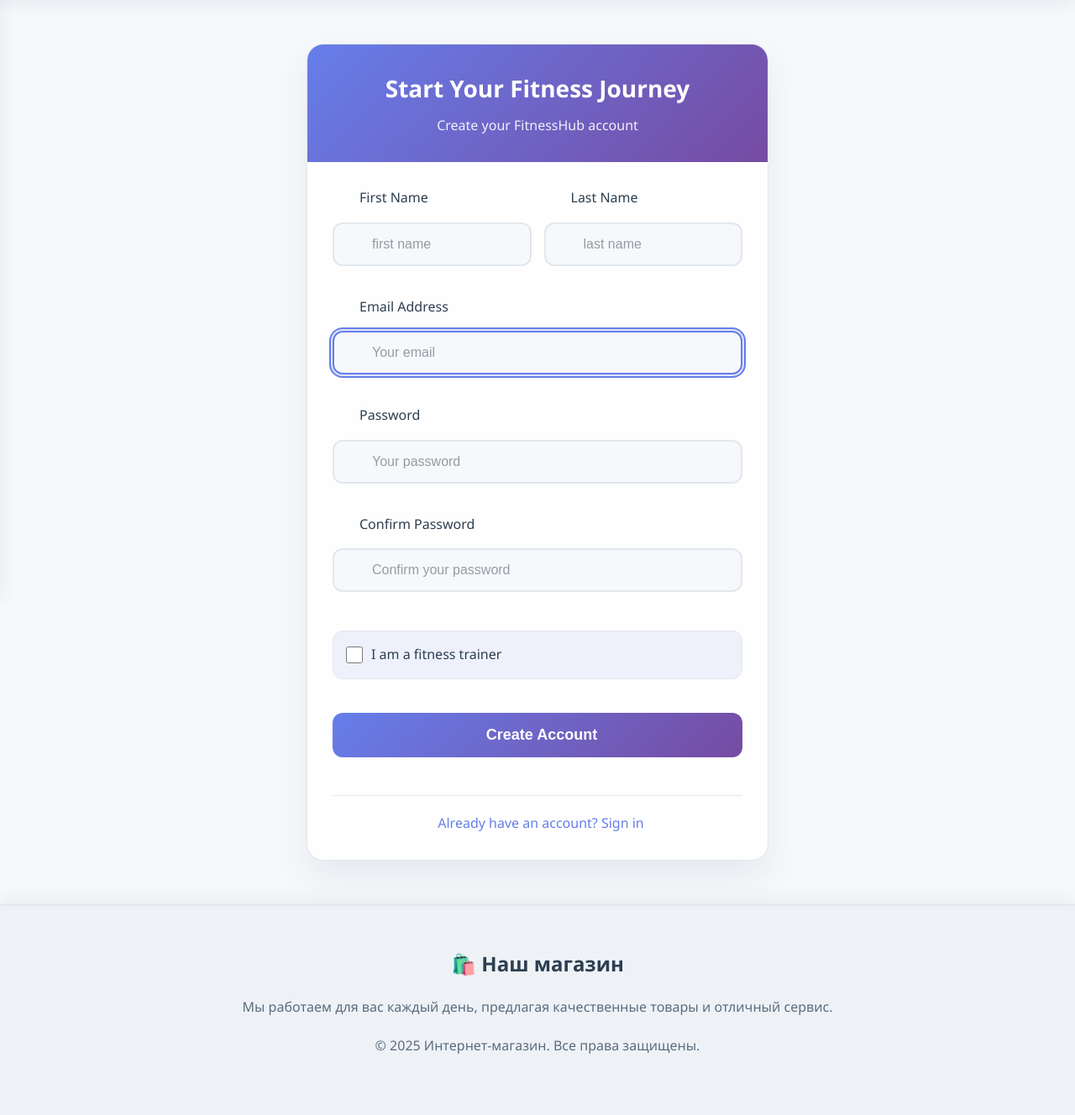
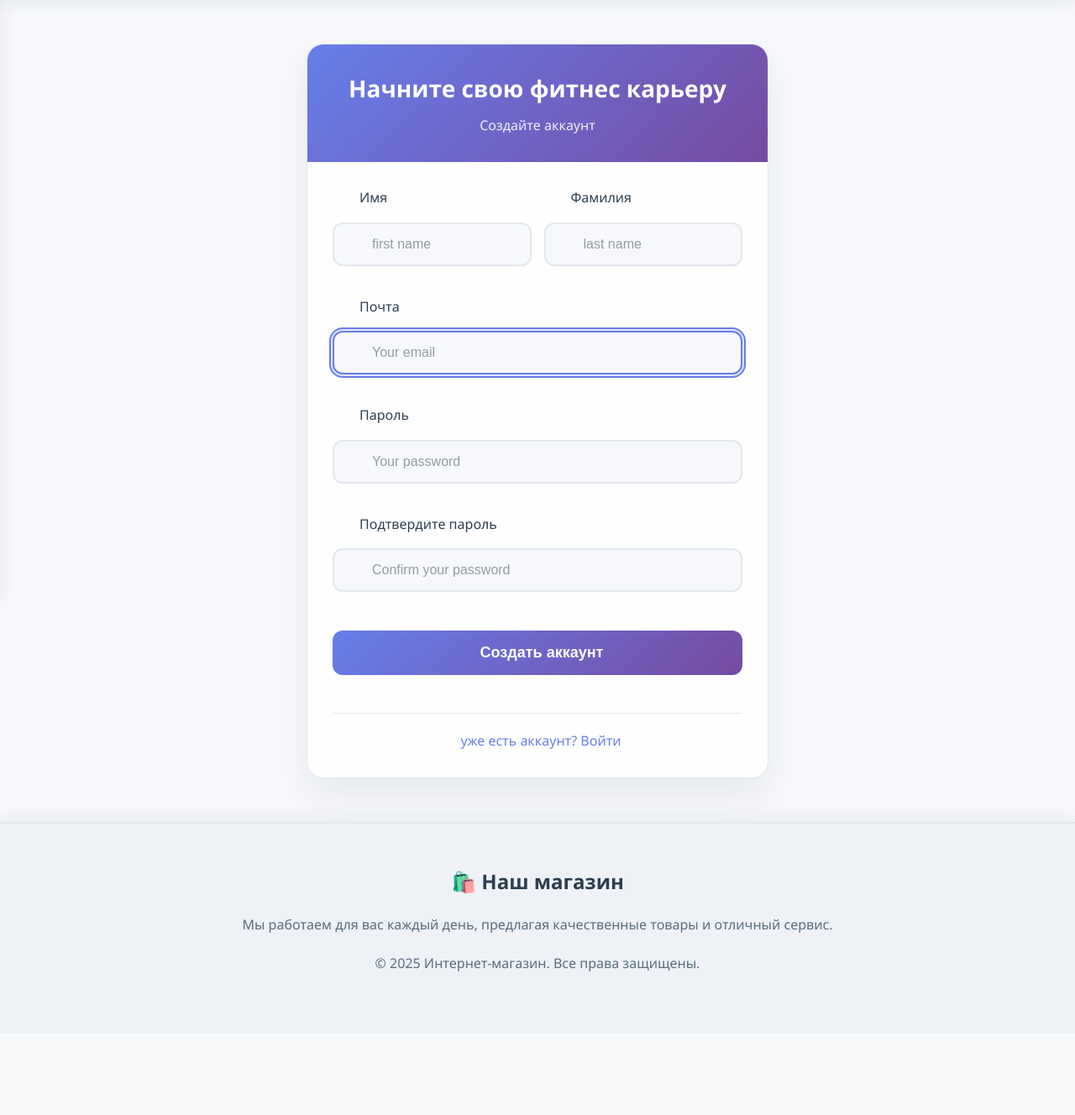
Before and after one commit to Katushka111/django_site_kyrs-main, a Django app: page /user/register/ in a window 1280 px wide. Shown: the part 88-1416 px from the top of the page at 84% size. After the commit the page ends 1245 px from the top, so only its background shows below. Run offline with Django 5.2, Linux system fonts and the light colour scheme; some libraries are stand-ins or nearby versions.

Commit message:
Update register.html

```diff
--- a/user/templates/user/register.html
+++ b/user/templates/user/register.html
@@ -5,8 +5,8 @@
 {% block content %}
 <div class="auth-container register-container">
     <div class="auth-header">
-        <h1>Start Your Fitness Journey</h1>
-        <p>Create your FitnessHub account</p>
+        <h1>Начните свою фитнес карьеру</h1>
+        <p>Создайте аккаунт</p>
     </div>
 
     <div class="auth-content">
@@ -16,7 +16,7 @@
             <div class="form-row">
                 <div class="form-group">
                     <label for="{{ form.first_name.id_for_label }}">
-                        <i class="fas fa-user"></i>First Name
+                        <i class="fas fa-user"></i>Имя
                     </label>
                     <div class="icon-wrapper">
                         <i class="fas fa-user"></i>
@@ -29,7 +29,7 @@
 
                 <div class="form-group">
                     <label for="{{ form.last_name.id_for_label }}">
-                        <i class="fas fa-user"></i>Last Name
+                        <i class="fas fa-user"></i>Фамилия
                     </label>
                     <div class="icon-wrapper">
                         <i class="fas fa-user"></i>
@@ -43,7 +43,7 @@
 
             <div class="form-group">
                 <label for="{{ form.email.id_for_label }}">
-                    <i class="fas fa-envelope"></i>Email Address
+                    <i class="fas fa-envelope"></i>Почта
                 </label>
                 <div class="icon-wrapper">
                     <i class="fas fa-envelope"></i>
@@ -56,7 +56,7 @@
 
             <div class="form-group">
                 <label for="{{ form.password1.id_for_label }}">
-                    <i class="fas fa-lock"></i>Password
+                    <i class="fas fa-lock"></i>Пароль
                 </label>
                 <div class="icon-wrapper">
                     <i class="fas fa-lock"></i>
@@ -70,7 +70,7 @@
 
             <div class="form-group">
                 <label for="{{ form.password2.id_for_label }}">
-                    <i class="fas fa-lock"></i>Confirm Password
+                    <i class="fas fa-lock"></i>Подтвердите пароль
                 </label>
                 <div class="icon-wrapper">
                     <i class="fas fa-lock"></i>
@@ -82,20 +82,15 @@
                 {% endif %}
             </div>
 
-            <div class="checkbox-form">
-                {{ form.is_trener }}
-                <label for="{{ form.is_trener.id_for_label }}">
-                    <i class="fas fa-dumbbell"></i>I am a fitness trainer
-                </label>
-            </div>
+
 
             <button type="submit" class="auth-button">
-                <i class="fas fa-user-plus"></i>Create Account
+                <i class="fas fa-user-plus"></i>Создать аккаунт
             </button>
 
             <div class="auth-links">
                 <a href="{% url 'user:login' %}" class="auth-link">
-                    <i class="fas fa-sign-in-alt"></i>Already have an account? Sign in
+                    <i class="fas fa-sign-in-alt"></i>уже есть аккаунт? Войти
                 </a>
             </div>
         </form>
```
